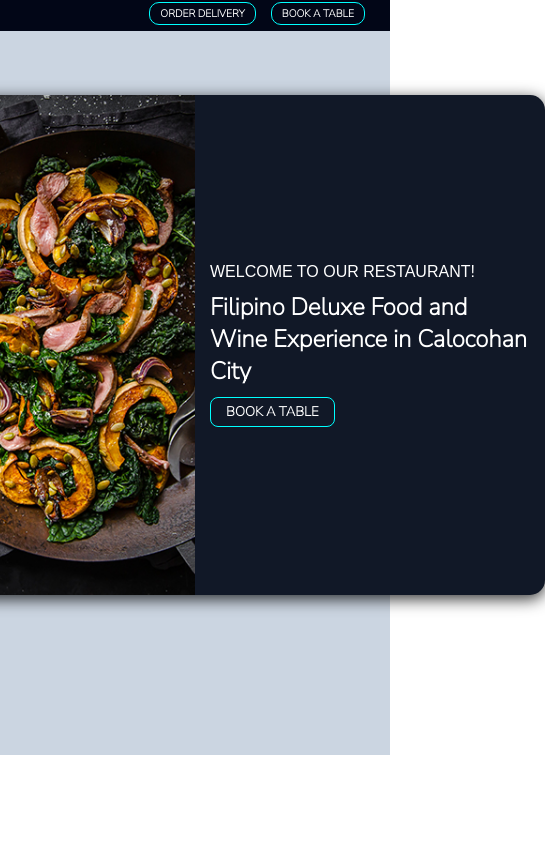
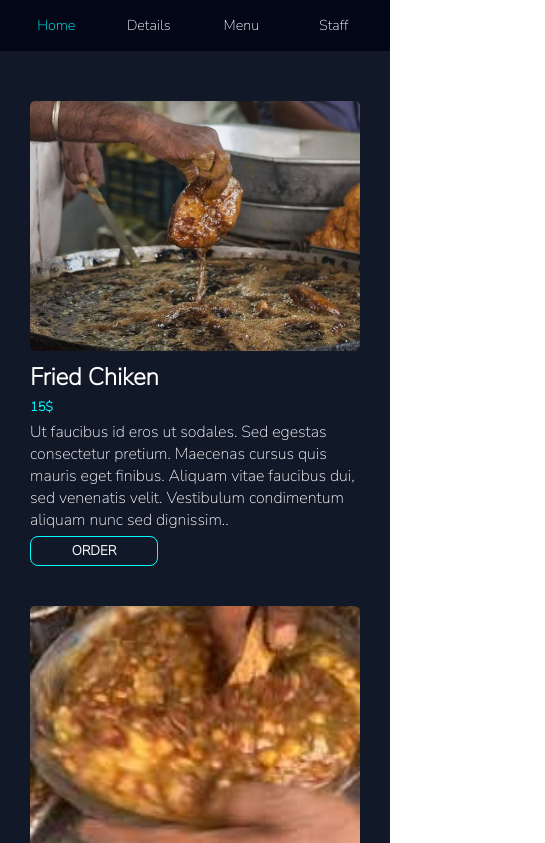
Before and after one commit to FiereEinar/Restaurant-Page, a website built with webpack: page src/template.html in a window 390 px wide. Shown: the part 49-892 px from the top of the page, 545 px wide, since content can reach past the window. Before the commit the page ends 844 px from the top, so only its background shows below. Built offline with nearby package versions, Linux system fonts and the light colour scheme; a web font is replaced by a local one.

Commit message:
changed ui

```diff
--- a/src/index.js
+++ b/src/index.js
@@ -44,7 +44,7 @@
     }
 }
 
-home.render();
+menu.render();
 navBtn.forEach((btn) => {
     btn.addEventListener('click', () => {
         removeActiveClass();
--- a/src/menu.css
+++ b/src/menu.css
@@ -1,35 +1,45 @@
 .menuContainer {
-    max-width: 80%;
-    display: flex;
-    flex-direction: column;
-    gap: 20px;
-    margin-top: 10px;
+    width: 100%;
+    height: fit-content;
+    display: grid;
+    grid-template-columns: repeat(auto-fit, minmax(300px, 1fr));
+    /* gap: 20px; */
+    padding: 30px 100px;
 }
 
 .menuContainer > .foodCard {
     display: flex;
+    flex-direction: column;
     align-items: center;
     max-width: 900px;
     min-width: none;
+    height: 100%;
     padding: 20px;
+    gap: 10px;
     background-color: #111827;
     color: #fff;
+    transition: all 0.2s ease;
+}
+
+.menuContainer > .foodCard:hover {
+    transform: translateY(-10px);
+    box-shadow: 0 4px 16px rgb(0, 0, 0, 0.8);
     border-radius: 10px;
-    box-shadow: 0 4px 16px rgb(0, 0, 0, 0.8);
 }
 
 .menuContainer > .foodCard > .foodDetails {
+    flex: 1;
     display: flex;
     flex-direction: column;
-    width: 50%;
-    justify-content: center;
-    padding: 15px;
-    gap: 2px;
+    justify-content: space-between;
+    /* padding: 15px; */
+    gap: 5px;
+    width: auto;
 }
 
 .menuContainer > .foodCard > .foodImg {
-    width: 200px;
-    height: 200px;
+    width: 100%;
+    height: 250px;
     border-radius: 5px;
     object-fit: cover;
     object-position: center;
@@ -61,3 +71,15 @@
 .menuContainer > .foodCard > .foodDetails > button:active {
     opacity: 0.8;
 }
+
+@media (max-width: 900px) {
+    .menuContainer {
+        padding: 30px 35px;
+    }
+}
+
+@media (max-width: 600px) {
+    .menuContainer {
+        padding: 30px 10px;
+    }
+}
--- a/src/style.css
+++ b/src/style.css
@@ -12,7 +12,7 @@
     display: flex;
     /* background-color: aquamarine; */
     justify-content: space-between;
-    height: 5rem;
+    min-height: 5rem;
     padding: 0 25px;
     flex-wrap: wrap;
     background-color: #020617;
@@ -46,12 +46,12 @@
     flex-basis: 250px;
     display: grid;
     grid-template-columns: repeat(4, 1fr);
-    font-size: 0.8rem;
+    font-size: 0.9rem;
 }
 
 nav > .right > ul > li {
     cursor: pointer;
-    font-weight: 800;
+    /* font-weight: 800; */
     list-style: none;
     margin: auto;
     width: 3rem;
@@ -76,10 +76,10 @@
 
 nav > .buttonContainer > button {
     cursor: pointer;
-    font-weight: 800;
-    padding: 3px 10px;
+    /* font-weight: 800; */
+    padding: 5px 15px;
     border-radius: 10px;
-    font-size: 0.65rem;
+    font-size: 0.70rem;
     border: 1.5px solid aqua;
     background-color: #020617;
     color: #fff;
@@ -102,7 +102,27 @@
     flex-direction: column;
     justify-content: flex-start;
     align-items: center;
-    padding: 1rem;
-    background-color: #cbd5e1;
-    padding-bottom: 10rem;
+    /* padding: 1rem; */
+    background-color: #111827;
+    min-height: 100vh;
+    /* padding-bottom: 10rem; */
 }
+
+@media (max-width: 676px) {
+    nav {
+        padding: 10px;
+    }
+    nav > .right {
+        flex-direction: column;
+        height: 5rem;
+    }
+    nav > .buttonContainer > button {
+        display: none;
+    }
+    nav  > .right > ul {
+        width: 100%;
+    }
+    nav > .buttonContainer {
+        flex: 0;
+    }
+}
```
